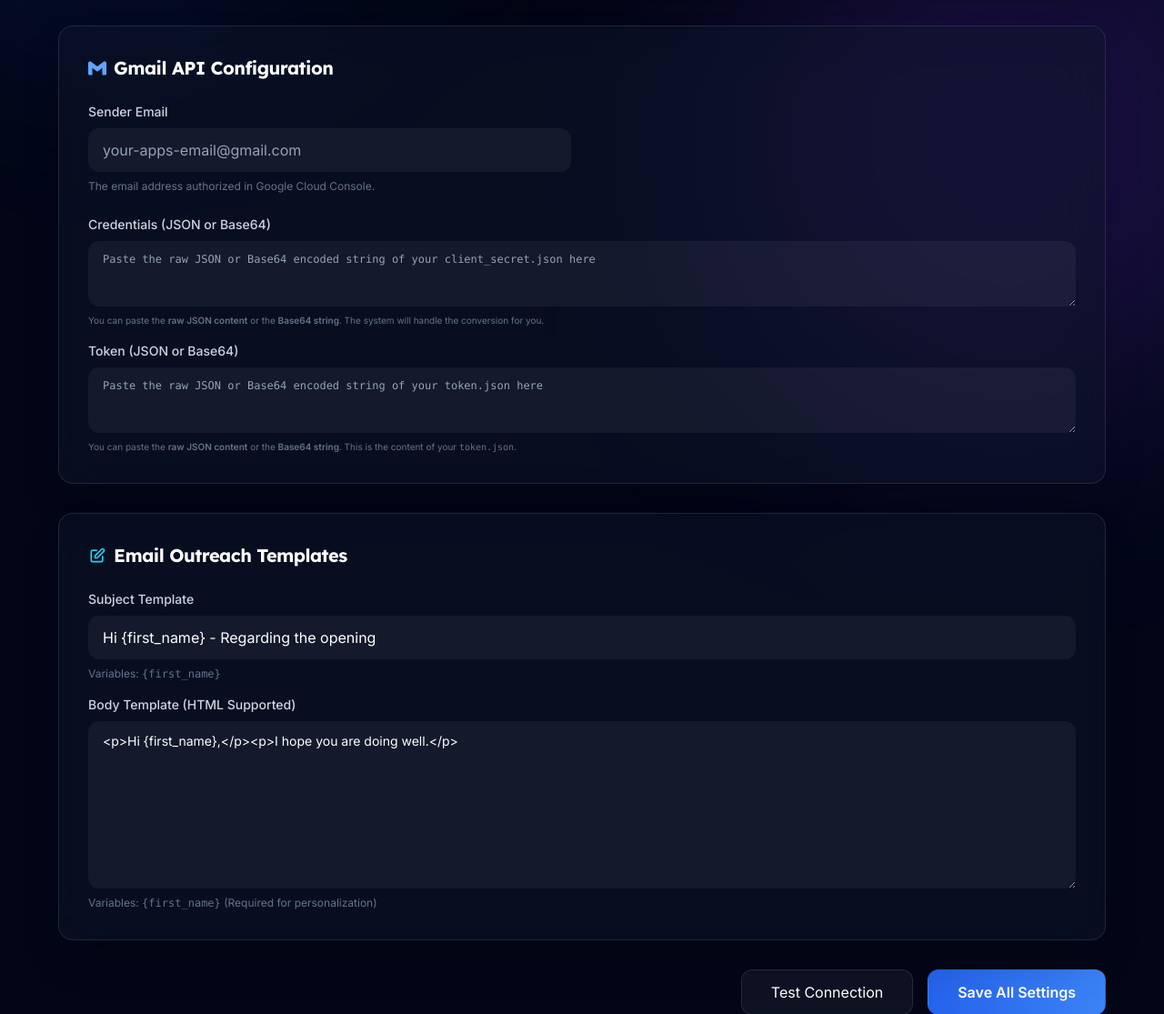
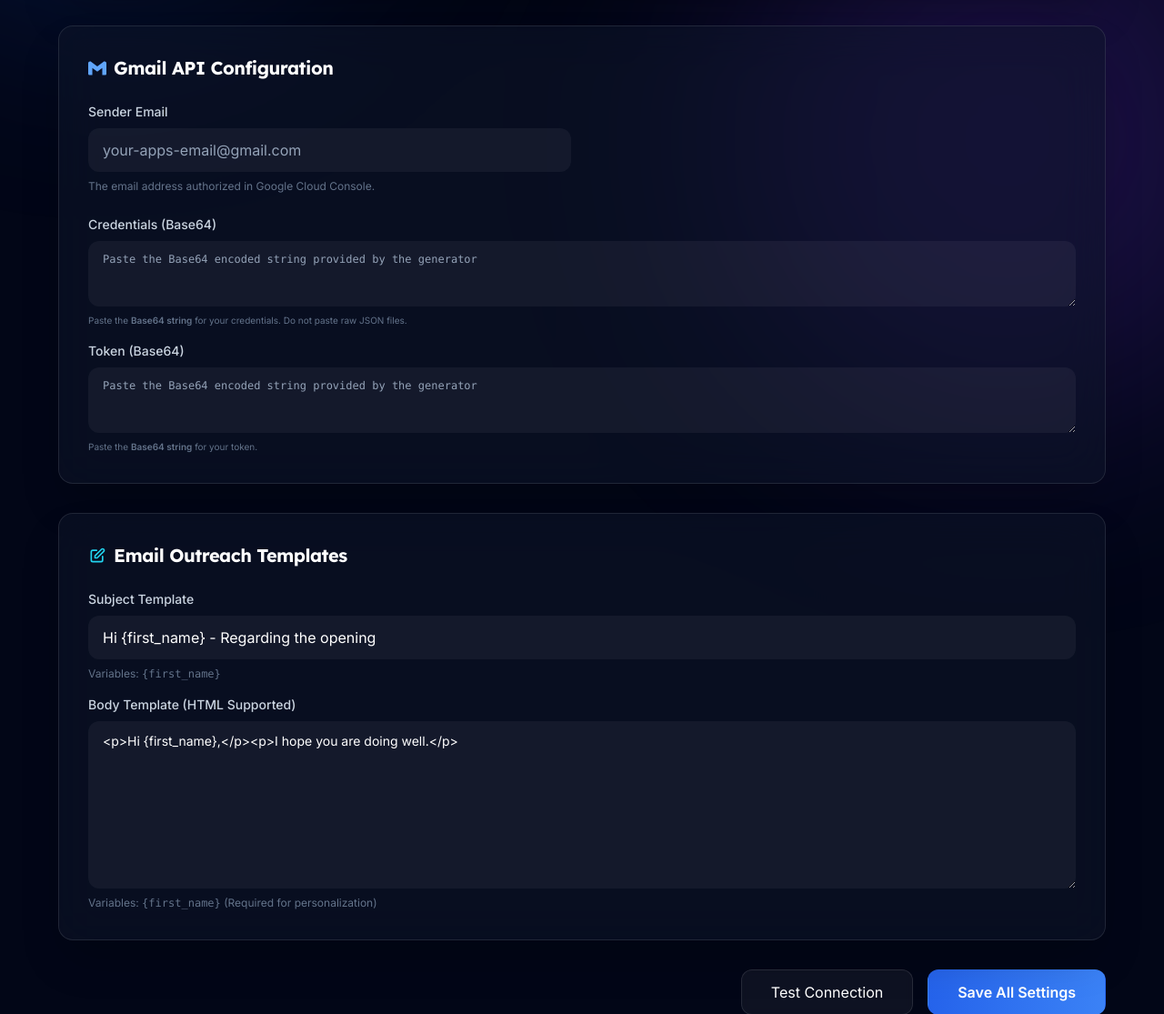
Before and after one commit to SarangaThenuwara/SaaSsenderSale, a Python web app: template app/templates/premium/settings.html in a window 1280 px wide. Shown: the part 426-1541 px from the top of the page at 91% size. Run offline with Jinja, Linux system fonts and the light colour scheme; the template is opened without the code that fills it, so the values that code supplies are empty; style sheets or scripts are compiled from the project's sources.

Commit message:
UI: Remove JSON mentions in settings. Logic: More robust Base64 validation.

```diff
--- a/app/templates/premium/settings.html
+++ b/app/templates/premium/settings.html
@@ -138,22 +138,23 @@
 
             <div class="space-y-4">
                 <div class="space-y-2">
-                    <label class="block text-sm font-medium text-slate-300">Credentials (JSON or Base64)</label>
+                    <label class="block text-sm font-medium text-slate-300">Credentials (Base64)</label>
                     <textarea name="credentials_base64" rows="3" class="input-glass px-4 py-3 font-mono text-xs"
-                        placeholder="Paste the raw JSON or Base64 encoded string of your client_secret.json here">{{ user.credentials_base64 or '' }}</textarea>
-                    <p class="text-[10px] text-slate-500">You can paste the <strong>raw JSON content</strong> or the
-                        <strong>Base64 string</strong>. The system will handle the conversion for you.
+                        placeholder="Paste the Base64 encoded string provided by the generator">{{ user.credentials_base64 or '' }}</textarea>
+                    <p class="text-[10px] text-slate-500">Paste the <strong>Base64 string</strong> for your credentials.
+                        Do not paste raw JSON files.
                     </p>
                 </div>
 
+
                 <div class="space-y-2">
-                    <label class="block text-sm font-medium text-slate-300">Token (JSON or Base64)</label>
+                    <label class="block text-sm font-medium text-slate-300">Token (Base64)</label>
                     <textarea name="token_base64" rows="3" class="input-glass px-4 py-3 font-mono text-xs"
-                        placeholder="Paste the raw JSON or Base64 encoded string of your token.json here">{{ user.token_base64 or '' }}</textarea>
-                    <p class="text-[10px] text-slate-500">You can paste the <strong>raw JSON content</strong> or the
-                        <strong>Base64 string</strong>. This is the content of your <code>token.json</code>.
+                        placeholder="Paste the Base64 encoded string provided by the generator">{{ user.token_base64 or '' }}</textarea>
+                    <p class="text-[10px] text-slate-500">Paste the <strong>Base64 string</strong> for your token.
                     </p>
                 </div>
+
             </div>
         </div>
 
```
Also changed, not shown: app/main.py (+22 -6 lines).
